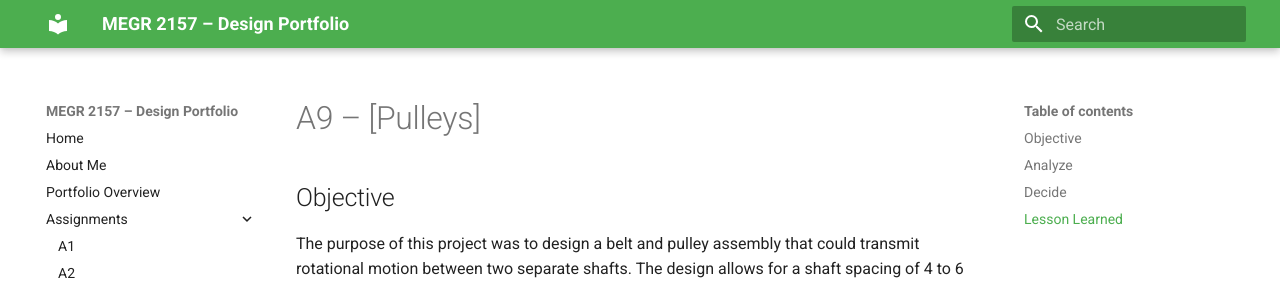
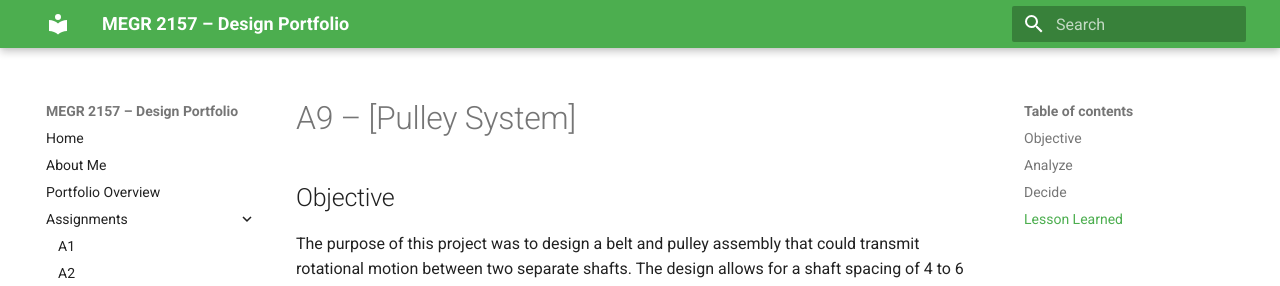
Before and after one commit to EvanBlanco12/portfolio, an MkDocs documentation site: the page built from docs/assignments/A09/index.md, in a window 1280 px wide and 1110 px high. Shown: the top 286 px of the window. Built offline with MkDocs 1.6.1 and Material for MkDocs 9.7.7, drawn with Linux system fonts in a browser that asks for light colours.

Commit message:
Update index.md

```diff
--- a/docs/assignments/A09/index.md
+++ b/docs/assignments/A09/index.md
@@ -1,4 +1,4 @@
-# A9 – [Pulleys]
+# A9 – [Pulley System]
 
 ## Objective
 The purpose of this project was to design a belt and pulley assembly that could transmit rotational motion between two separate shafts. The design allows for a shaft spacing of 4 to 6 inches, with each pulley measuring 3 inches across. Operating conditions include a rotational speed between 1000 and 2000 RPM and an initial belt tension ranging from 4 to 6 lbf. Materials such as steel, aluminum, and ABS plastic are acceptable for manufacturing the pulleys. The shaft openings and belt grooves can be modified based on the design, provided the system maintains a safety factor of 3.
```
